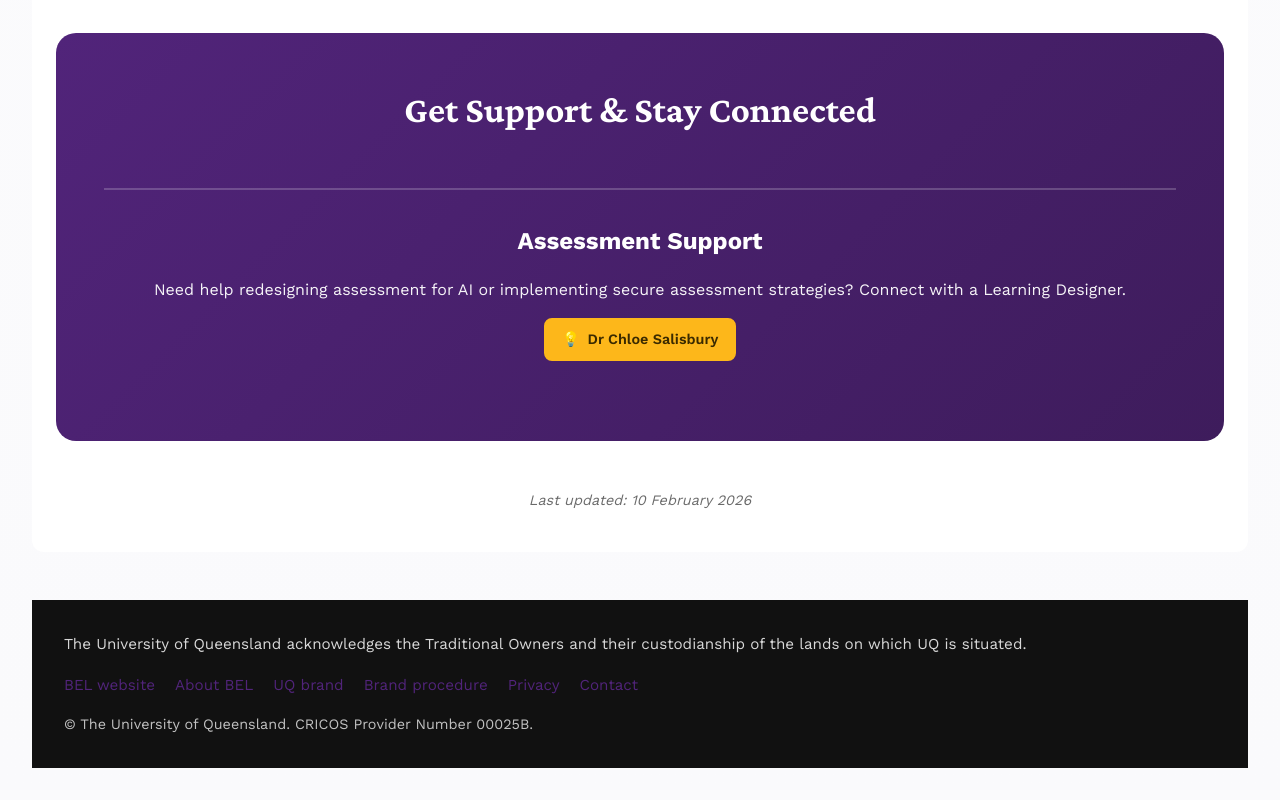
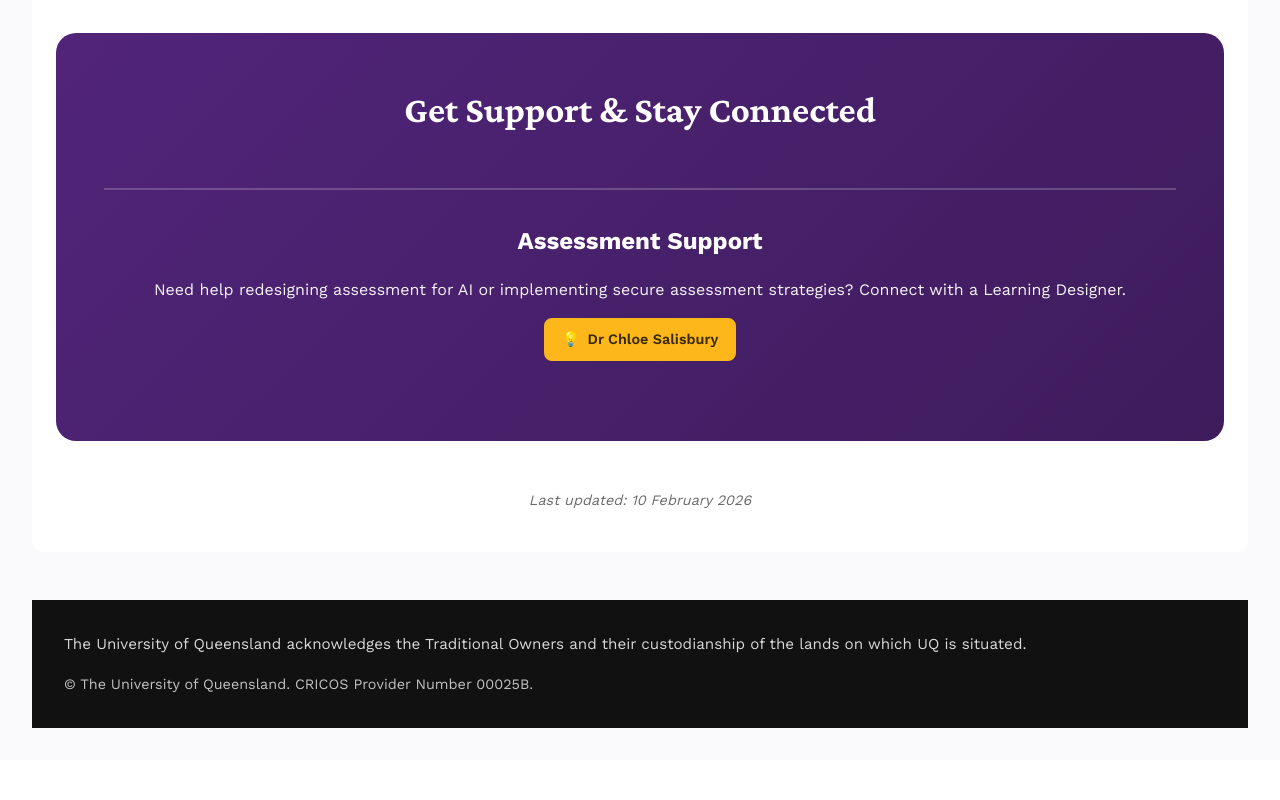
Before and after one commit to jraiti/BEL-Assessment-Guidelines, a plain HTML site: page index.html in a window 1280 px wide. Shown: the part 6308-7108 px from the top of the page. After the commit the page ends 7068 px from the top, so only its background shows below. Drawn offline with nearby package versions, Linux system fonts and the light colour scheme.

Commit message:
Add files via upload

```diff
--- a/index.html
+++ b/index.html
@@ -1157,14 +1157,7 @@
         <p>The University of Queensland acknowledges the Traditional Owners and their custodianship of the lands on which UQ is situated.</p>
       </section>
 
-      <nav class="uq-footer-nav" aria-label="Footer">
-        <a href="https://bel.uq.edu.au" target="_blank" rel="noopener">BEL website</a>
-        <a href="https://about.uq.edu.au/faculties-institutes/bel" target="_blank" rel="noopener">About BEL</a>
-        <a href="https://staff.uq.edu.au/information-and-services/communications-marketing/uq-brand" target="_blank" rel="noopener">UQ brand</a>
-        <a href="https://policies.uq.edu.au/document/view-current.php?id=358" target="_blank" rel="noopener">Brand procedure</a>
-        <a href="https://www.uq.edu.au/privacy" target="_blank" rel="noopener">Privacy</a>
-        <a href="#support">Contact</a>
-      </nav>
+
 
       <div class="uq-meta">
         <p>© The University of Queensland. CRICOS Provider Number 00025B.</p>
```
Also changed, not shown: BEL_Guidelines_010.html (+3 -10 lines), IOA_guidelines.html (+3 -6 lines).
